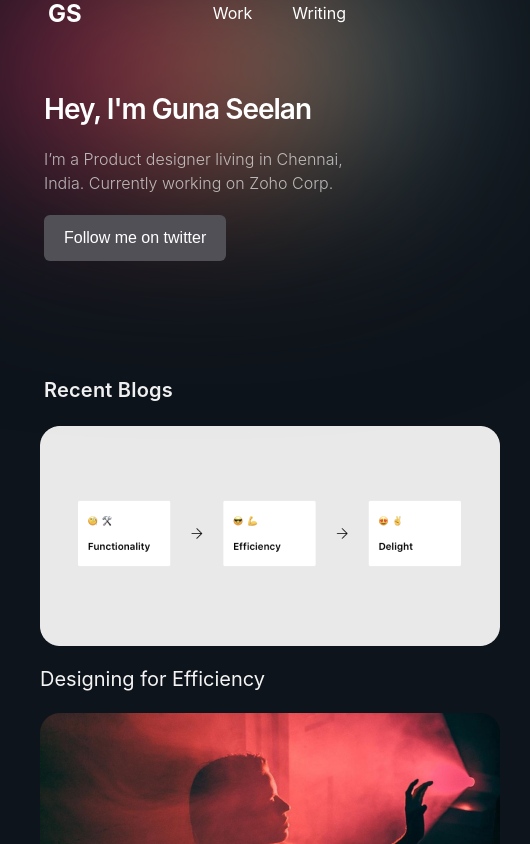
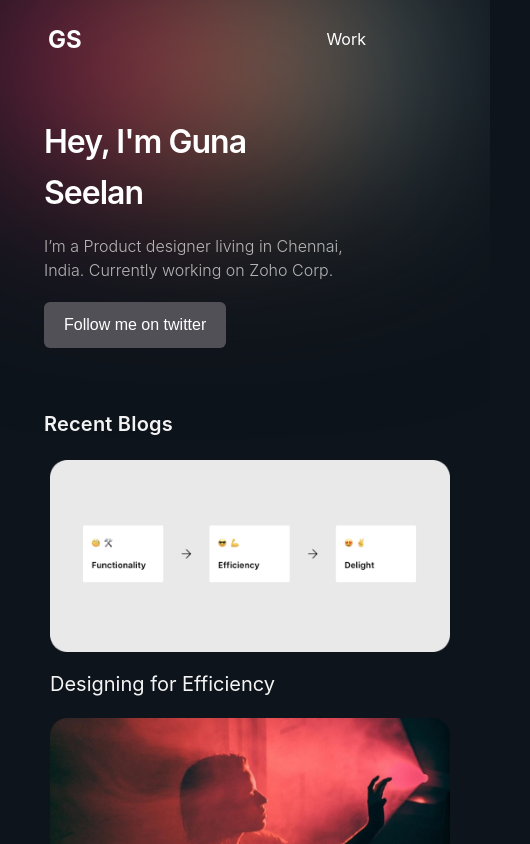
Before and after one commit to gunaseelan13/my-next-mdx, a Next.js app: page / in a window 390 px wide. Shown: the top 844 px of the page, 530 px wide, since content can reach past the window. Built offline with nearby package versions, Linux system fonts and the light colour scheme.

Commit message:
responsive

```diff
--- a/components/Herosection/heroelement.js
+++ b/components/Herosection/heroelement.js
@@ -5,13 +5,20 @@ export const HeroContainer = styled.div`
     display: flex;
     justify-content: center;
     align-items: center;
-    height: 400px;
+    margin-top: 100px;
+    margin-bottom: 80px;
     background-color: #0000;
 
-    @media screen and ( max-width: 960px ){
+    @media screen and ( max-width: 768px ){
         transition: 0.8s all ease;
-        padding: 0px 0px;
-        margin-top: -80px;
+        margin-top: 36px;
+        margin-bottom: 60px;
+     }
+     @media screen and ( max-width: 360px ){
+        transition: 0.8s all ease;
+        margin-top: 36px;
+        margin-bottom: 56px;
+
      }
 `;
 
@@ -21,6 +28,7 @@ export const HeroContent = styled.div`
     width: 100%;
     max-width: 1100px;
     display: flex;
+    justify-content: center;
     flex-direction: column;
     align-items: left;
     z-index: 2;
@@ -36,13 +44,17 @@ export const HeroH1 = styled.h1`
     background: transparent;
 
     @media screen and (max-width: 768px) {
-        font-size: 32px;
+        font-size: 36px;
     }
 
     @media screen and (max-width: 480px) {
         transition: 0.8s all ease;
-        font-size: 28px;
+        font-size: 32px;
     }
+    @media screen and ( max-width: 360px ){
+        transition: 0.8s all ease;
+        font-size: 24px;
+     }
 `;
 
 export const HeroP1 = styled.p`
@@ -53,7 +65,7 @@ export const HeroP1 = styled.p`
     font-weight: 300;
     line-height: 38px;
     text-align: left;
-    max-width: 600px;
+    max-width: 800px;
     background: transparent;
 
     @media screen and (max-width: 768px) {
@@ -65,6 +77,12 @@ export const HeroP1 = styled.p`
     @media screen and (max-width: 480px) {
         transition: 0.8s all ease;
         margin-top: 16px;
+        font-size: 16px;
+        line-height: 24px;
+    }
+    @media screen and (max-width: 360px) {
+        transition: 0.8s all ease;
+        margin-top: 10px;
         font-size: 16px;
         line-height: 24px;
     }
--- a/components/featuredblog/featuredblogelement.js
+++ b/components/featuredblog/featuredblogelement.js
@@ -6,19 +6,41 @@ export const FeaturedContainer = styled.div`
     width: 100%;
     display: grid;
     padding: 20px 10px;
-    grid-template-columns: repeat(auto-fit,minmax(250px,1fr));
+    justify-content: center;
+    grid-template-columns: repeat(auto-fit,minmax(380px,1fr));
     grid-gap: 10px;
+
+    @media screen and (max-width: 768px) {
+        grid-template-columns: repeat(auto-fit,minmax(300px,1fr));
+
+    }
+    @media screen and (max-width: 320px) {
+        padding: 10px 5px;
+        grid-template-columns: repeat(auto-fit,minmax(320px,1fr));
+
+    }
 `;
 
 export const FeaturedCard = styled.div`
-    padding: 20px;
+
     text-align: left;
     color: inherit;
     width: 460px;
-    padding: 0px 30px;
+    padding: 0px 40px;
     text-decoration: none;
+    transition: color 0.15s ease, border-color 0.15s ease;
 
-    transition: color 0.15s ease, border-color 0.15s ease;
+    @media screen and (max-width: 768px) {
+        width: 300px;
+
+    }
+    @media screen and (max-width: 900px) {
+        width: 400px;
+
+    }
+    @media screen and (max-width: 320px) {
+        width: 240px;
+    }
 
     &:hover {
         cursor: pointer;
@@ -38,6 +60,9 @@ export const FeaturedHeader = styled.div`
 
     @media screen and (max-width: 768px) {
         font-size: 20px;
+    }
+    @media screen and (max-width: 320px) {
+        font-size: 16px;
     }
 `;
 
@@ -59,4 +84,7 @@ export const PostTitle = styled.div`
     @media screen and (max-width: 768px) {
         font-size: 20px;
     }
+    @media screen and (max-width: 320px) {
+        font-size: 16px;
+    }
 `;
--- a/components/navbar/index.js
+++ b/components/navbar/index.js
@@ -14,7 +14,7 @@ const Navbar = () => {
               <NavItems>
                 <NavLinks>
                   <Link href={"https://dribbble.com/gunaseelan"}><a>Work</a></Link>
-                  <Link href={"/mywriting"}><a>Writing</a></Link>
+                  {/* <Link href={"/mywriting"}><a>Writing</a></Link> */}
                 </NavLinks>
               </NavItems>
             </NavMenu>
--- a/components/navbar/navElements.js
+++ b/components/navbar/navElements.js
@@ -1,8 +1,10 @@
 import styled from 'styled-components';
 
 export const Nav = styled.nav`
-    margin-top: -80px;
-    height: 80px;
+     margin-top: -80px;
+    max-width: 1040px;
+    width: auto;
+//     height: 80px;
     display: flex;
     justify-content: center;
     align-items: center;
@@ -10,11 +12,20 @@ export const Nav = styled.nav`
     position: sticky;
     top: 0;
     background: transparent;
-    z-index: 2;
+    z-index: 4;
 
     @media screen and ( max-width: 960px ){
         transition: 0.8s all ease;
         position: static;
+     }
+     @media screen and ( max-width: 768px ){
+          transition: 0.8s all ease;
+          width: auto;
+     }
+
+     @media screen and ( max-width: 320px ){
+          transition: 0.8s all ease;
+          width: auto;
      }
 
 `;
@@ -28,6 +39,17 @@ export const NavbarContainer = styled.div`
     max-width: 1040px;
     padding: 0 24px;
     background: transparent;
+
+    @media screen and ( max-width: 768px ){
+     transition: 0.8s all ease;
+     width: 768px;
+  }
+
+  }
+     @media screen and ( max-width: 320px ){
+     transition: 0.8s all ease;
+     width: 320px;
+  }
 
 `;
 
@@ -55,11 +77,19 @@ export const NavLogo = styled.div`
 
 export const NavMenu = styled.ul`
      display: flex;
-     align-items: center:
-     list-style: none;
+     align-items: right:
      text-align: center;
      font-size: 16px;
      background: transparent;
+
+     @media screen and ( max-width: 768px ){
+          transition: 0.8s all ease;
+          width: auto;
+     }
+     @media screen and ( max-width: 320px ){
+          transition: 0.8s all ease;
+          width: auto;
+     }
 `;
 
 export const NavItems = styled.div`
@@ -79,7 +109,7 @@ export const NavLinks = styled.p`
 
      a{
           color: #ffff;
-          margin: 20px;
+          // margin: 20px;
           text-decoration: none;
           background: transparent;
 
--- a/components/topsection/topsectionstyle.js
+++ b/components/topsection/topsectionstyle.js
@@ -1,8 +1,15 @@
 import styled from 'styled-components';
 
 export const Topsection = styled.div`
-max-width: 1040px;
-height: auto;
-margin: 3rem auto 6rem;
-color: white;
+    max-width: 1040px;
+    height: auto;
+    margin: 80px auto 80px;
+    justify-content: center;
+    align-item: center;
+    color: white;
+
+    @media screen and (max-width: 768px) {
+        margin: 80px auto 80px;
+
+    }
 `
```
Also changed, not shown: styles/articlestyles.js (+5 -2 lines).
